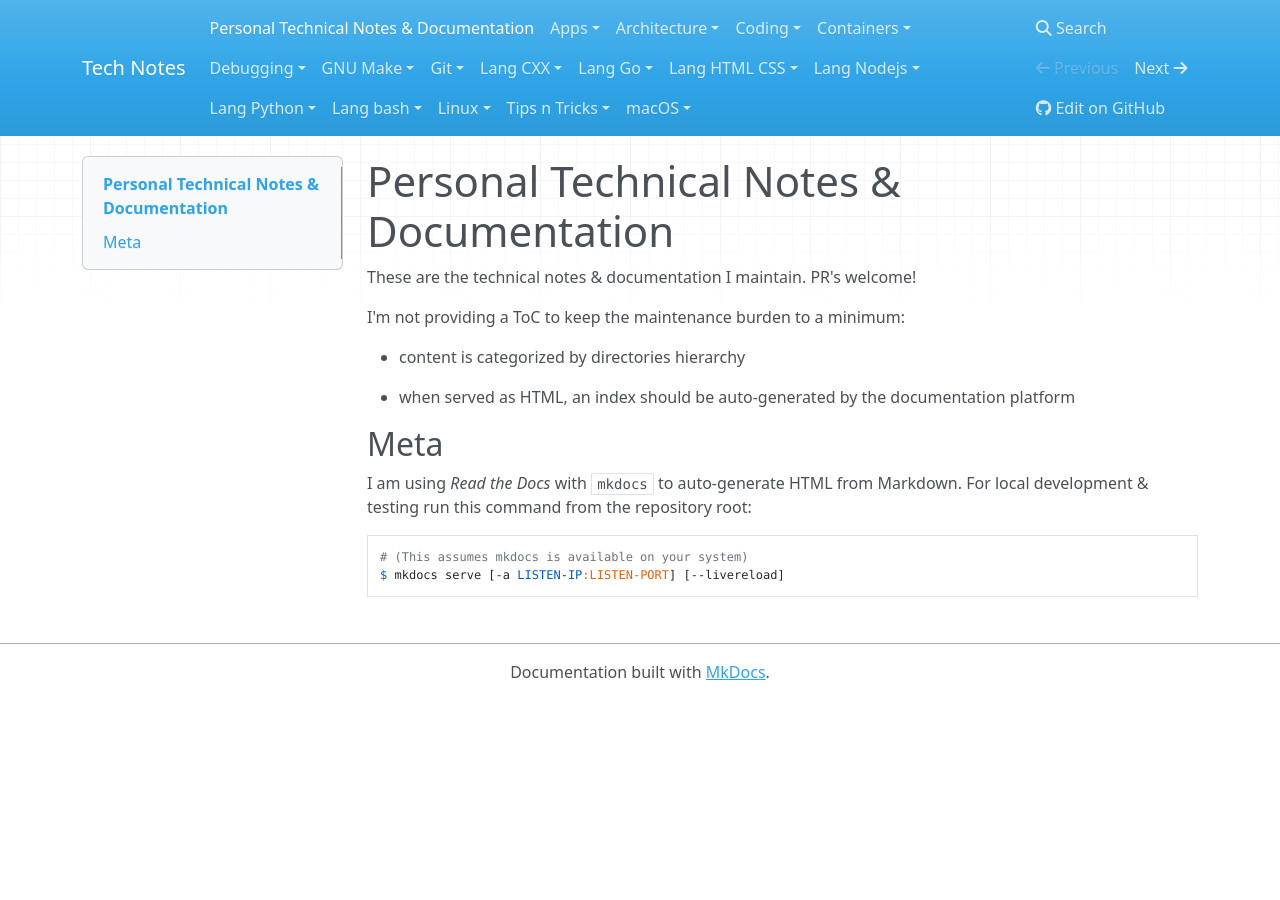
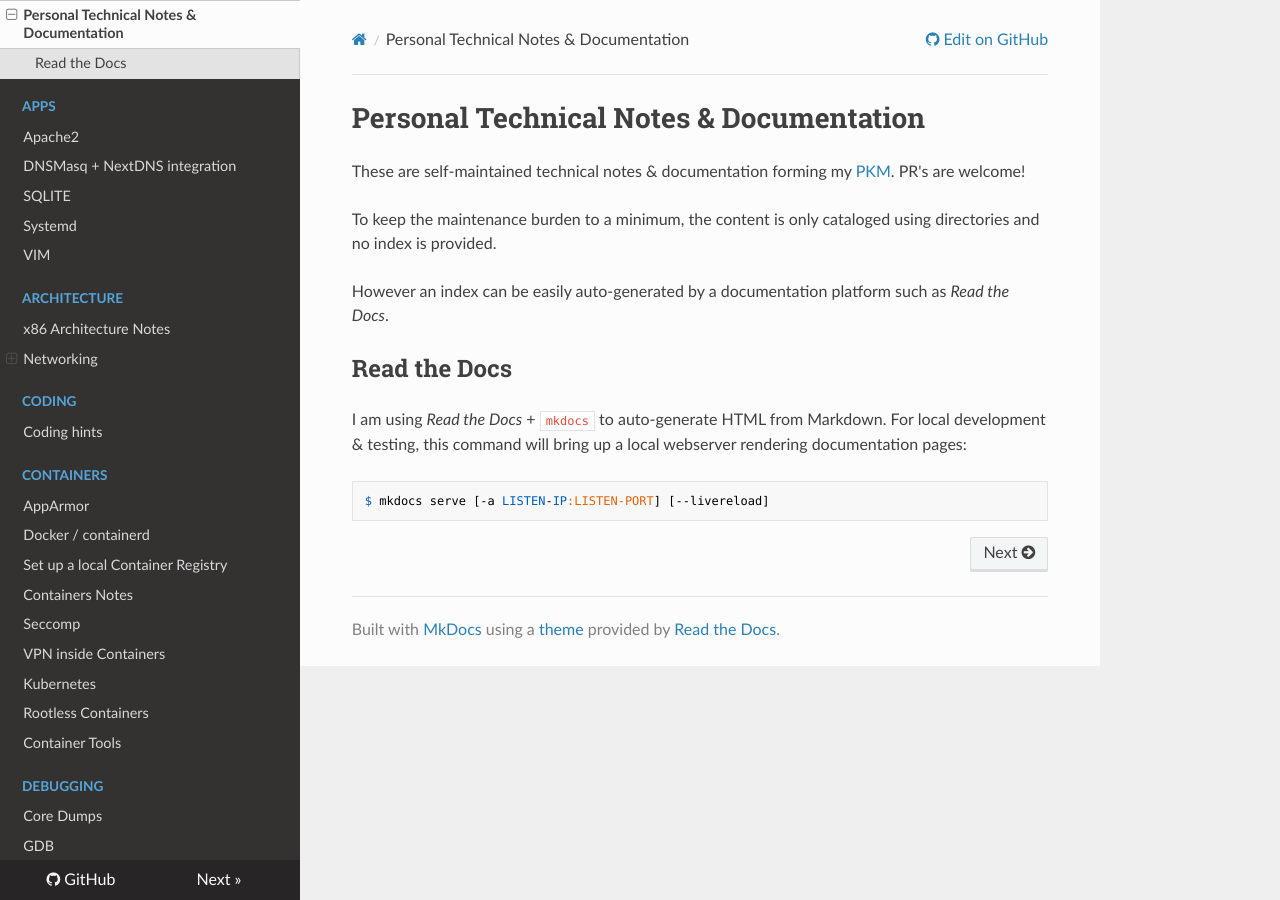
Before and after one commit to marcov/tech-notes, an MkDocs documentation site: the page built from docs/README.md, in a window 1280 px wide. Built offline with MkDocs 1.6.1, drawn with Linux system fonts in a browser that asks for light colours; nearby versions of some CDN libraries.

Commit message:
ups what a useful commit mgs

````diff
--- a/docs/README.md
+++ b/docs/README.md
@@ -1,18 +1,18 @@
 # Personal Technical Notes & Documentation
 
-These are the technical notes & documentation I maintain. PR's welcome!
+These are self-maintained technical notes & documentation forming my [PKM](https://en.wikipedia.org/wiki/Personal_knowledge_management).
+PR's are welcome!
 
-I'm not providing a ToC to keep the maintenance burden to a minimum:
+To keep the maintenance burden to a minimum, the content is only cataloged using
+directories and no index is provided.
 
-- content is categorized by directories hierarchy
+However an index can be easily auto-generated by a documentation platform such as
+_Read the Docs_.
 
-- when served as HTML, an index should be auto-generated by the documentation
-  platform
-
-## Meta
-I am using _Read the Docs_ with `mkdocs` to auto-generate HTML from Markdown.
-For local development & testing run this command from the repository root:
+## Read the Docs
+I am using _Read the Docs_ + `mkdocs` to auto-generate HTML from Markdown.
+For local development & testing, this command will bring up a local webserver
+rendering documentation pages:
 ```
-# (This assumes mkdocs is available on your system)
 $ mkdocs serve [-a LISTEN-IP:LISTEN-PORT] [--livereload]
 ```
--- a/mkdocs.yml
+++ b/mkdocs.yml
@@ -1,12 +1,12 @@
 site_name: Tech Notes
-site_description: Personal tech notes and documentation
-site_author: marco v
+site_description: Personal computer science technical notes and documentation
+site_author: Marco Vedovati
 repo_url: https://github.com/marcov/tech-notes
 site_url: https://docs.sba.lat
 docs_dir: docs
 
-#theme: readthedocs
-theme: mkdocs
+theme: readthedocs
+#theme: mkdocs
 
 #pages:
 #- Home:
````
Also changed, not shown: docs/Linux/namespaces.md (+24 -24 lines).
